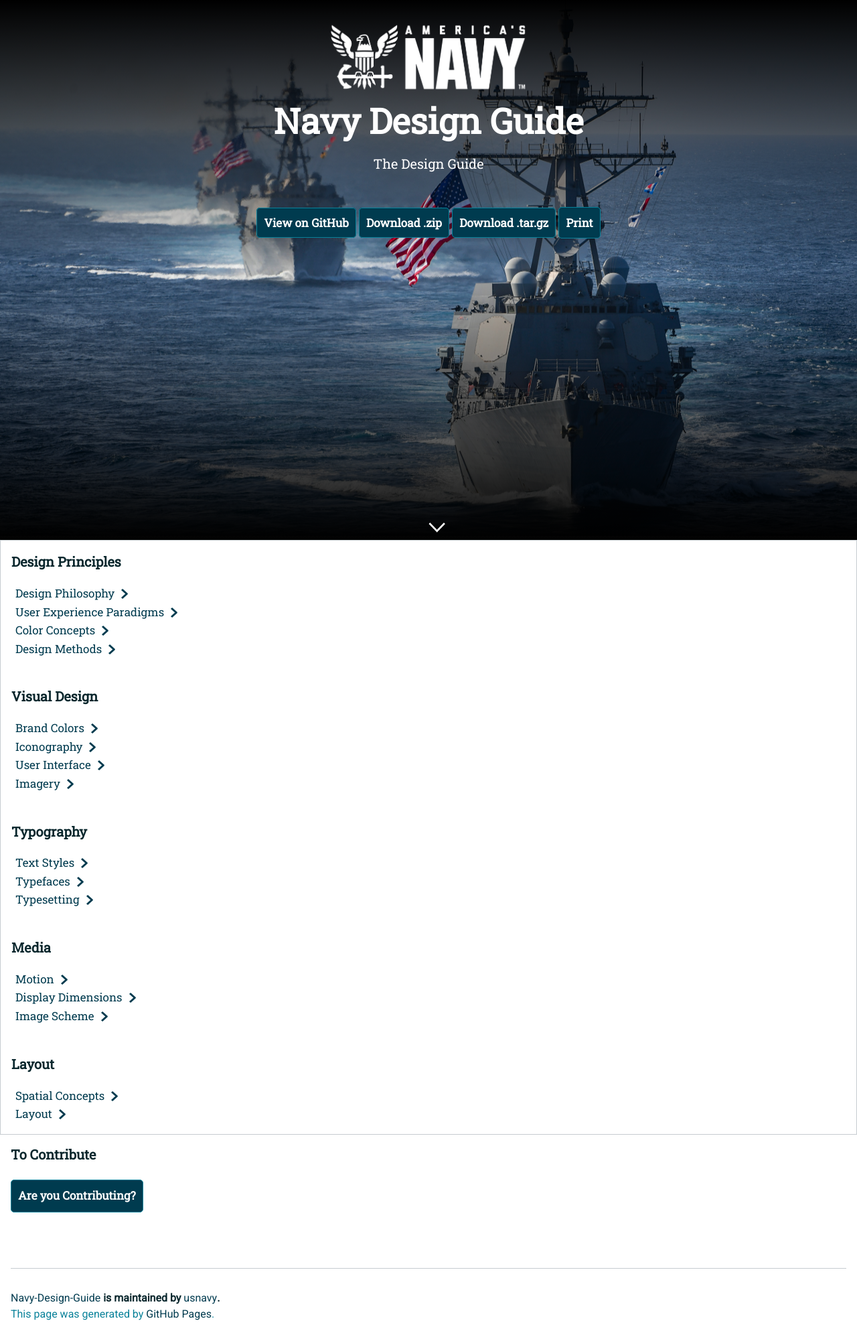
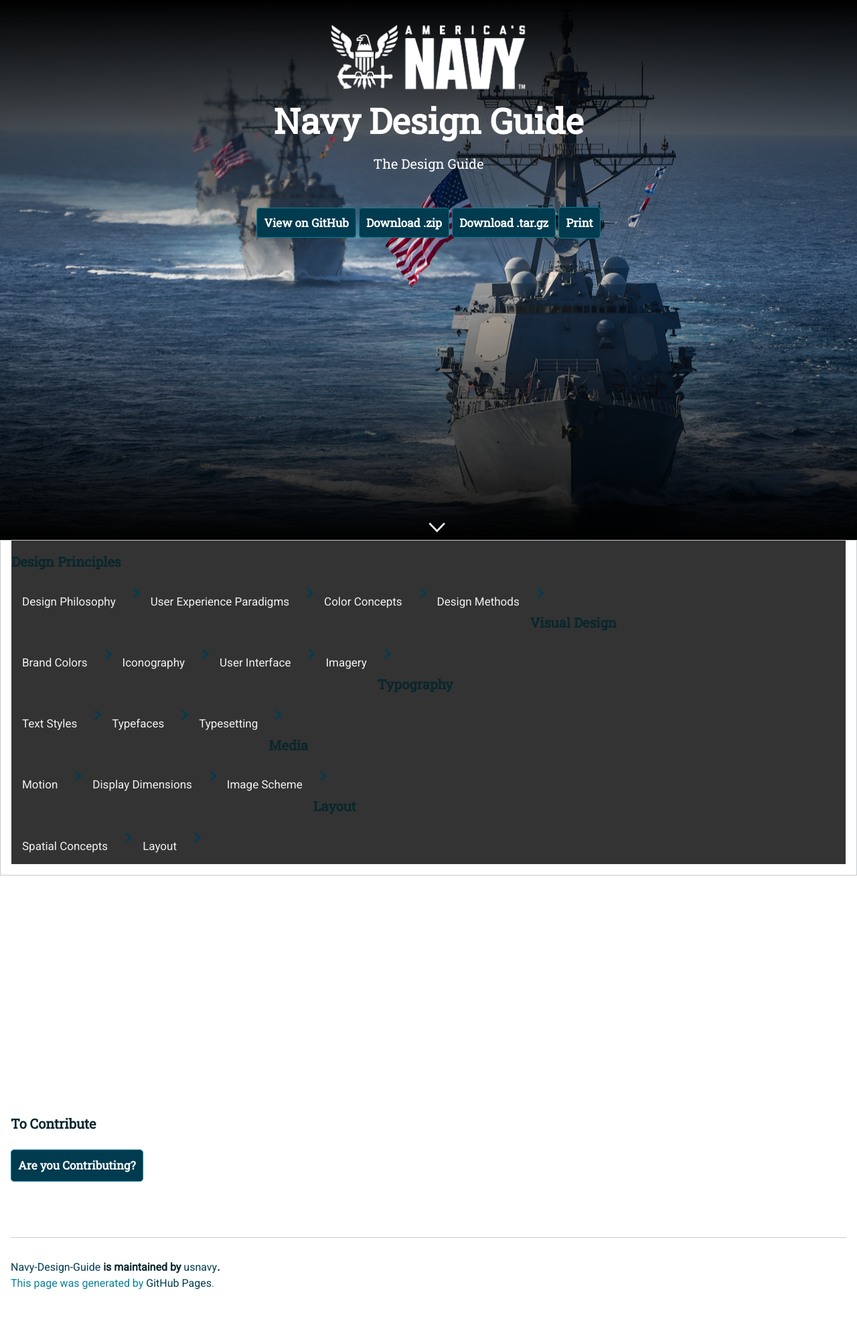
Before and after one commit to usnavy/Navy-Design-Guide, a Jekyll site: the page built from index.md, in a window 1280 px wide. Shown: the whole page at 67% size. Built offline with Jekyll 4.4.1, drawn with Linux system fonts in a browser that asks for light colours; nearby versions of some CDN libraries; our own code applies the rules of GitHub Pages for plain Markdown files; after the commit the page ends 1944 px from its top, so only the background shows below that.

Commit message:
Update default.html

```diff
--- a/_layouts/default.html
+++ b/_layouts/default.html
@@ -55,64 +55,39 @@
 
 <section id="main" class="main">
 <div class="menu">
+<div class="topnav" id="myTopnav">
+
 <H3>Design Principles</H3>
-<button class="menu-item">
   <a href="design-philosophy.html">Design Philosophy</a><img src="img/Right-Chevron.png" alt="Philosophy" class="chevron">
-</button>
-<button class="menu-item">
   <a href="ux-paradigms.html">User Experience Paradigms</a><img src="img/Right-Chevron.png" alt="User Experience" class="chevron">
-</button>
-<button class="menu-item">
   <a href="color-concepts.html">Color Concepts</a><img src="img/Right-Chevron.png" alt="Color Concepts" class="chevron">
-</button>
-<button class="menu-item">
   <a href="design-methods.html">Design Methods</a><img src="img/Right-Chevron.png" alt="Methods" class="chevron">
-</button>
 <br>
 <H3>Visual Design</H3>
-<button class="menu-item">
   <a href="brand-colors.html">Brand Colors</a><img src="img/Right-Chevron.png" alt="Branding Colors" class="chevron">
-</button>
-<button class="menu-item">
   <a href="iconography.html">Iconography</a><img src="img/Right-Chevron.png" alt="Iconography" class="chevron">
-</button>
-<button class="menu-item">
   <a href="ui-elements.html">User Interface</a><img src="img/Right-Chevron.png" alt="User Interface" class="chevron">
-</button>
-<button class="menu-item">
   <a href="imagery.html">Imagery</a><img src="img/Right-Chevron.png" alt="Imagery" class="chevron">
-</button>
 <br>
 <H3>Typography</H3>
-<button class="menu-item">
  <a href="text-styles.html">Text Styles</a><img src="img/Right-Chevron.png" alt="Text Styles" class="chevron">
-</button>
-<button class="menu-item">
  <a href="typefaces.html">Typefaces</a><img src="img/Right-Chevron.png" alt="Typefaces" class="chevron">
-</button>
-<button class="menu-item">
  <a href="typesetting.html">Typesetting</a><img src="img/Right-Chevron.png" alt="Typesetting" class="chevron">
-</button>
 <br>
 <H3>Media</H3>
-<button class="menu-item">
  <a href="motion.html">Motion</a><img src="img/Right-Chevron.png" alt="Motion" class="chevron">
-</button>
-<button class="menu-item">
  <a href="display-dimensions.html">Display Dimensions</a><img src="img/Right-Chevron.png" alt="Display Dimensions" class="chevron">
-</button>
-<button class="menu-item">
  <a href="image-scheme.html">Image Scheme</a><img src="img/Right-Chevron.png" alt="Image Scheme" class="chevron">
-</button>
 <br>
 <H3>Layout</H3>
-<button class="menu-item">
  <a href="spatial-concepts.html">Spatial Concepts</a><img src="img/Right-Chevron.png" alt="Spatial Concepts" class="chevron">
-</button>
-<button class="menu-item">
  <a href="layout.html">Layout</a><img src="img/Right-Chevron.png" alt="Layout" class="chevron">
-</button>
+  <a href="javascript:void(0);" class="icon" onclick="myFunction()">
+    <i class="fa fa-bars"></i>
+  </a>
 </div>
+</div>
+
 </section>
 
     <section class="main-content">
```
